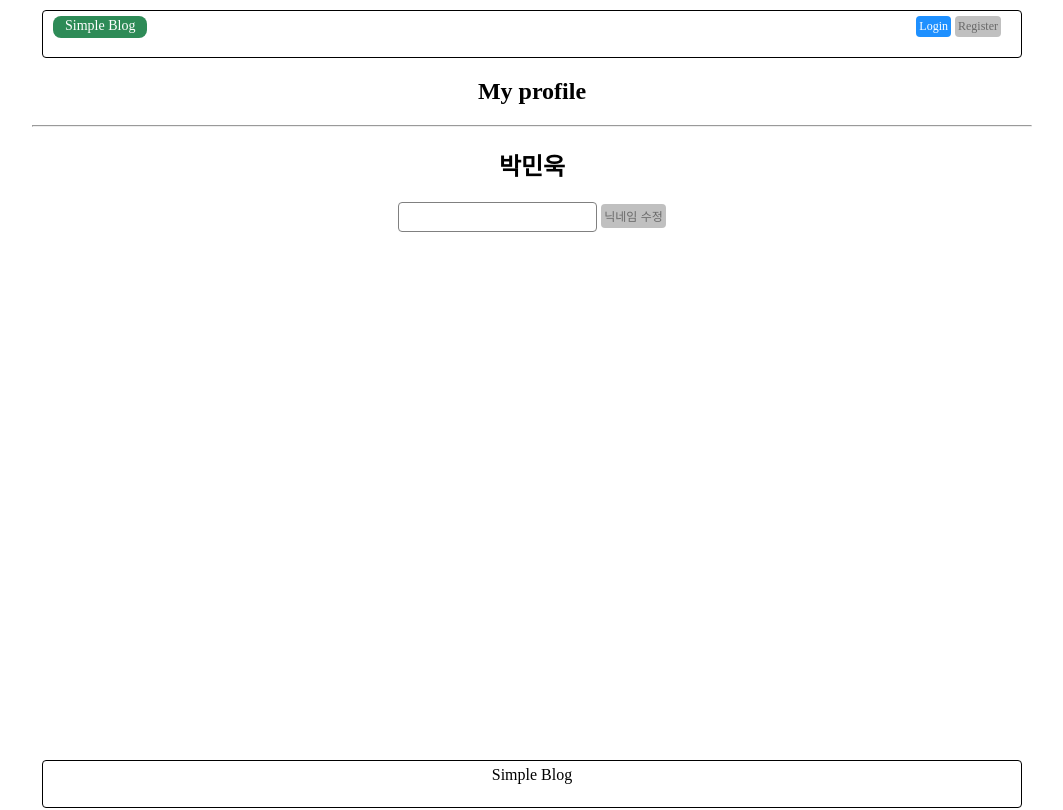
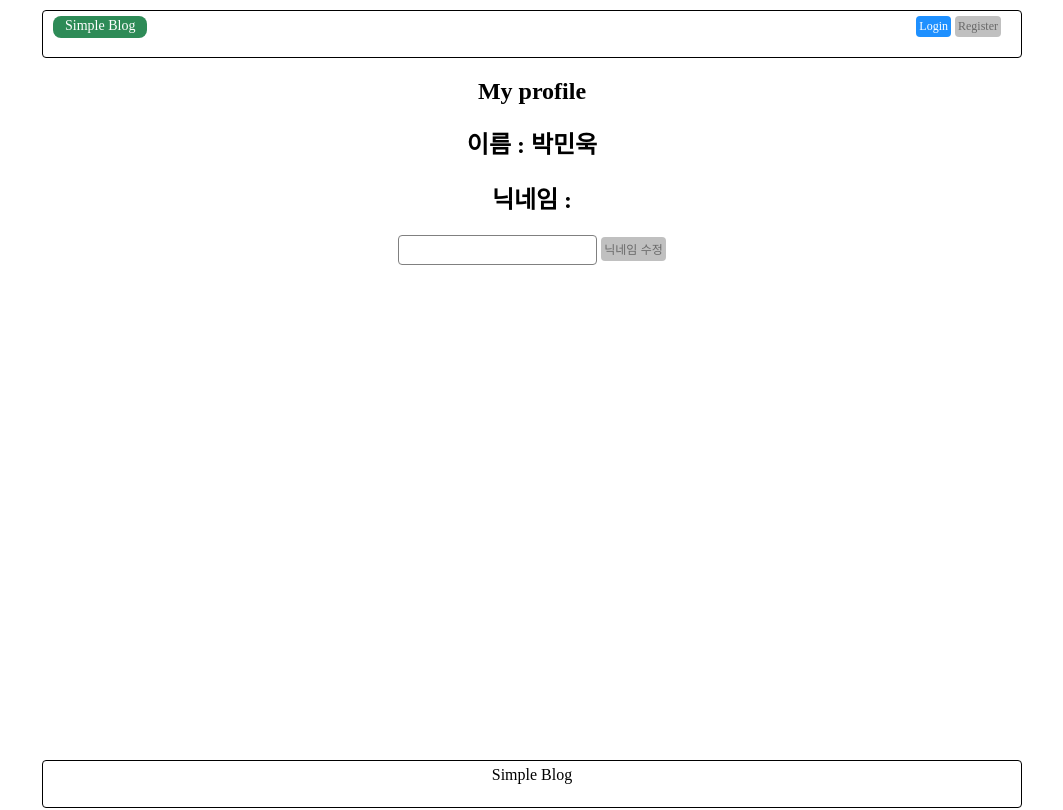
Before and after one commit to minukbak/simpleblog, a website: page views/profile.html in a window 1280 px wide. Shown: the whole page, without its empty margins (108-1171 px from the left). Drawn offline with nearby package versions, Linux system fonts and the light colour scheme; files that its build step writes are made by us from their sources.

Commit message:
게시물 줄바꿈 및 프로필 수정

```diff
--- a/public/main.css
+++ b/public/main.css
@@ -183,6 +183,7 @@ textarea {
 
 .postwrite-content {
   font-size: 15px;
+  white-space: pre-line;
 }
 
 .postwrite-img {
--- a/views/profile.html
+++ b/views/profile.html
@@ -2,10 +2,9 @@
 
 {% block content %}
 <div class="profile">
-  <h2>My profile</h2><hr>
-  <h2>박민욱</h2>
-  <h2>{{user.nick}}</h2>
-
+  <h2>My profile</h2>
+  <h2>이름 : 박민욱</h2>
+  <h2>닉네임 : {{user.nick}}</h2>
   <form id="profile-form" action="/user/profile" method="post" >
     <input type="text" name="nick">
     <button id="gray-btn" class="btn">닉네임 수정</button>
```
Also changed, not shown: views/main.html (+2 -1 lines), uploads/penguin1611674991557.jpg (deleted), uploads/penguin1615556101870.jpg (renamed from uploads/penguin1611555284409.jpg).
